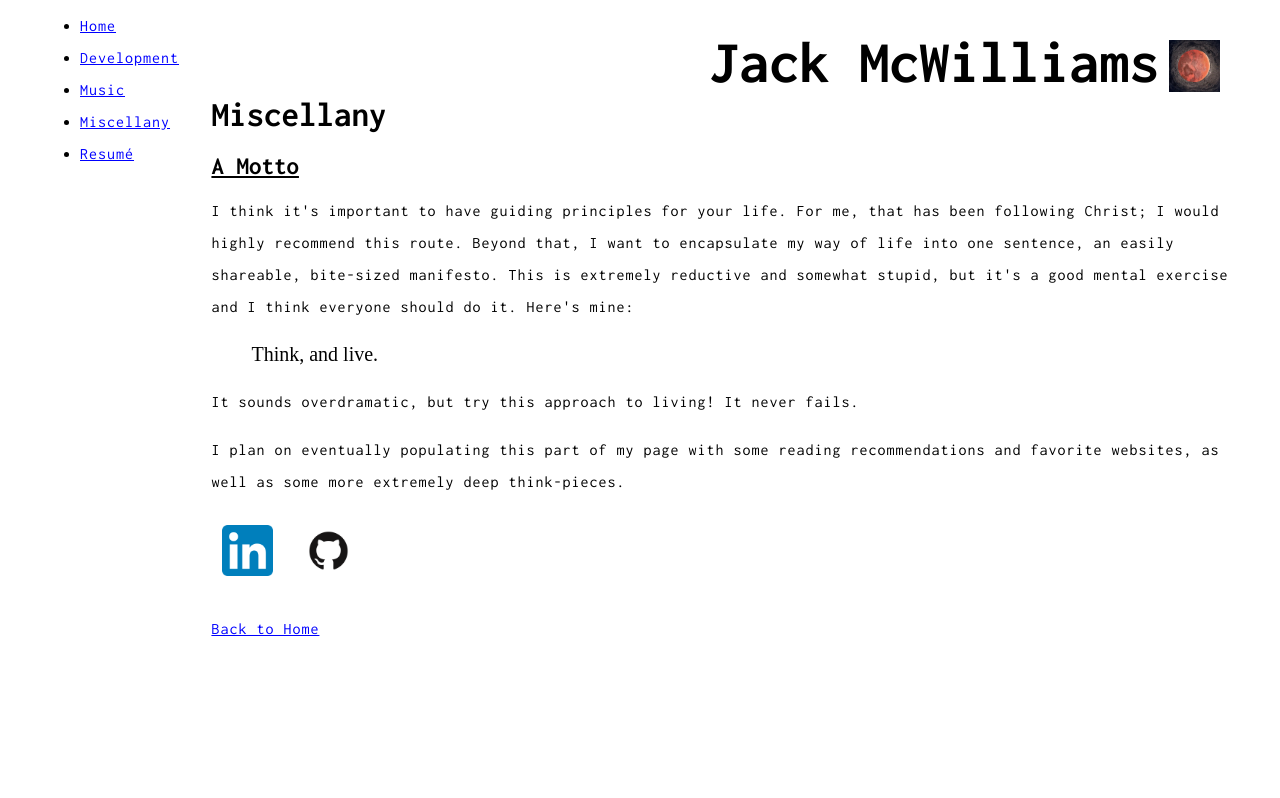
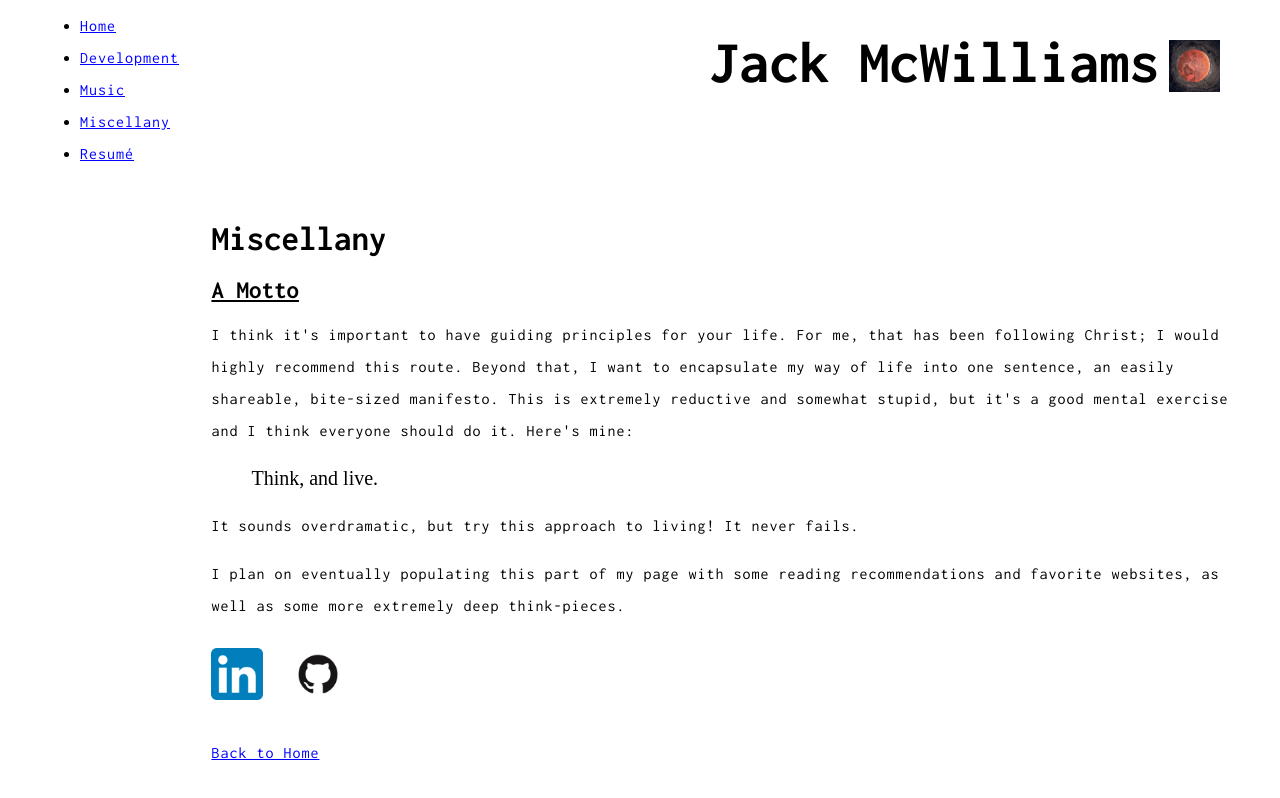
Before and after one commit to bruhphone/bruhphone.github.io, a plain HTML site: page miscellany/index.html in a window 1280 px wide. Drawn offline with Linux system fonts and the light colour scheme.

Commit message:
header and bottom icons alignment fixes

```diff
--- a/styles/style.css
+++ b/styles/style.css
@@ -22,18 +22,19 @@ li {
 
 .content-body li a:hover {
     color: red;
-    border: 1px solid black;
+    /* border: 1px solid black; */
 }
 
 a:link {
     color: blue;
 }
 
-footer .footer-icons a:link {
+footer .footer-icons p a {
     color: white;
 }
 
-nav a:visited {
+nav a:visited,
+footer a:visited {
     color: blue;
 }
 
@@ -49,7 +50,7 @@ nav a:visited {
     .content {
         display: grid;
         grid-template-columns: 1fr 6fr;
-        grid-template-rows: 10% 90%;
+        grid-template-rows: 200px 90%;
     }
 
     h1 {
@@ -124,6 +125,10 @@ nav a:visited {
         width: 5%;
         margin: 1%;
     }
+
+    #linkedin {
+        margin: 1% 1% 1% 0%;
+    }
 }
 
 @media (max-width: 30em) {
```
Also changed, not shown: index.html (+2 -4 lines).
